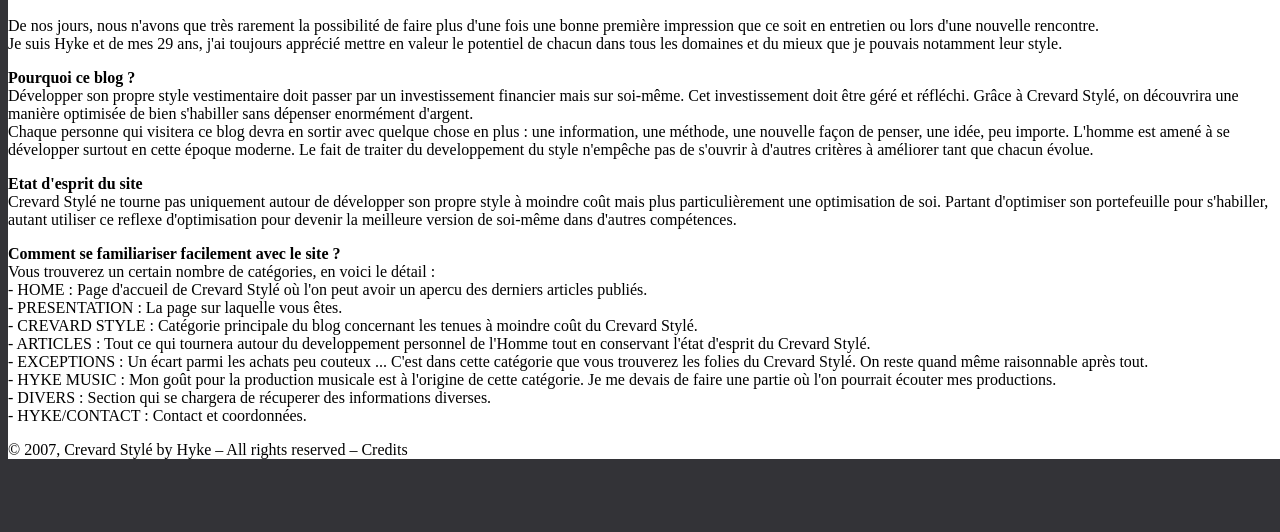
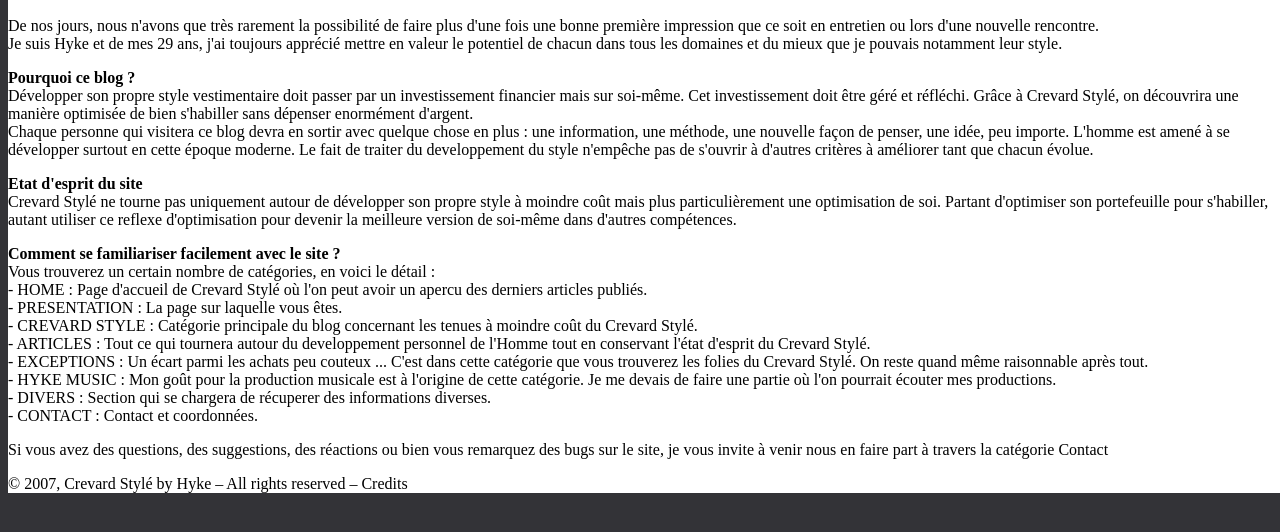
Before and after one commit to darkh2/darkh2.github.io, a Jekyll site: the page built from presentation.md, in a window 1280 px wide, cut to the strip 318-850 px from the top of the page. Built offline with Jekyll 4.4.1, drawn with Linux system fonts in a browser that asks for light colours.

Commit message:
Update presentation.md

```diff
--- a/presentation.md
+++ b/presentation.md
@@ -39,5 +39,9 @@
   - EXCEPTIONS : Un écart parmi les achats peu couteux ... C'est dans cette catégorie que vous trouverez les folies 	du Crevard Stylé. On reste quand même raisonnable après tout.<br>
   - HYKE MUSIC : Mon goût pour la production musicale est à l'origine de cette catégorie. Je me devais de faire une  	 partie où l'on pourrait écouter mes productions.<br>
   - DIVERS : Section qui se chargera de récuperer des informations diverses.<br>
-  - HYKE/CONTACT : Contact et coordonnées.<br>
+  - CONTACT : Contact et coordonnées.<br>
 </p>
+
+<p>
+  Si vous avez des questions, des suggestions, des réactions ou bien vous remarquez des bugs sur le site, je vous invite à venir nous en faire part à travers la catégorie Contact
+  </p>
```
